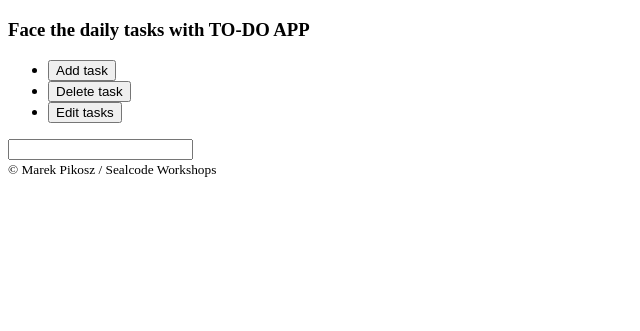
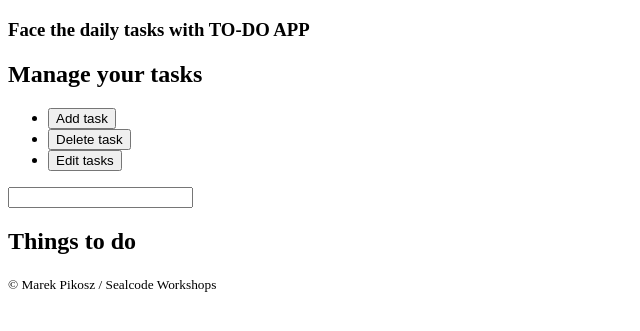
Before and after one commit to pifls/Sealcode_workshops, a plain HTML site: page Projekt/index.html in a window 1280 px wide. Shown: the part 61-392 px from the top of the page, without its empty margins (0-640 px from the left). Drawn offline with Linux system fonts and the light colour scheme.

Commit message:
Added headings to sections

```diff
--- a/Projekt/index.html
+++ b/Projekt/index.html
@@ -26,6 +26,7 @@
 
     <div id="wrapper">
         <section id="manage-tasks">
+            <h1>Manage your tasks</h1>
             <ul>
                 <li><button>Add task</button></li>
                 <li><button>Delete task</button></li>
@@ -35,7 +36,7 @@
         </section>
 
         <section id="tasks-list">
-
+            <h1>Things to do</h1>
         </section>
     </div>
 
```
